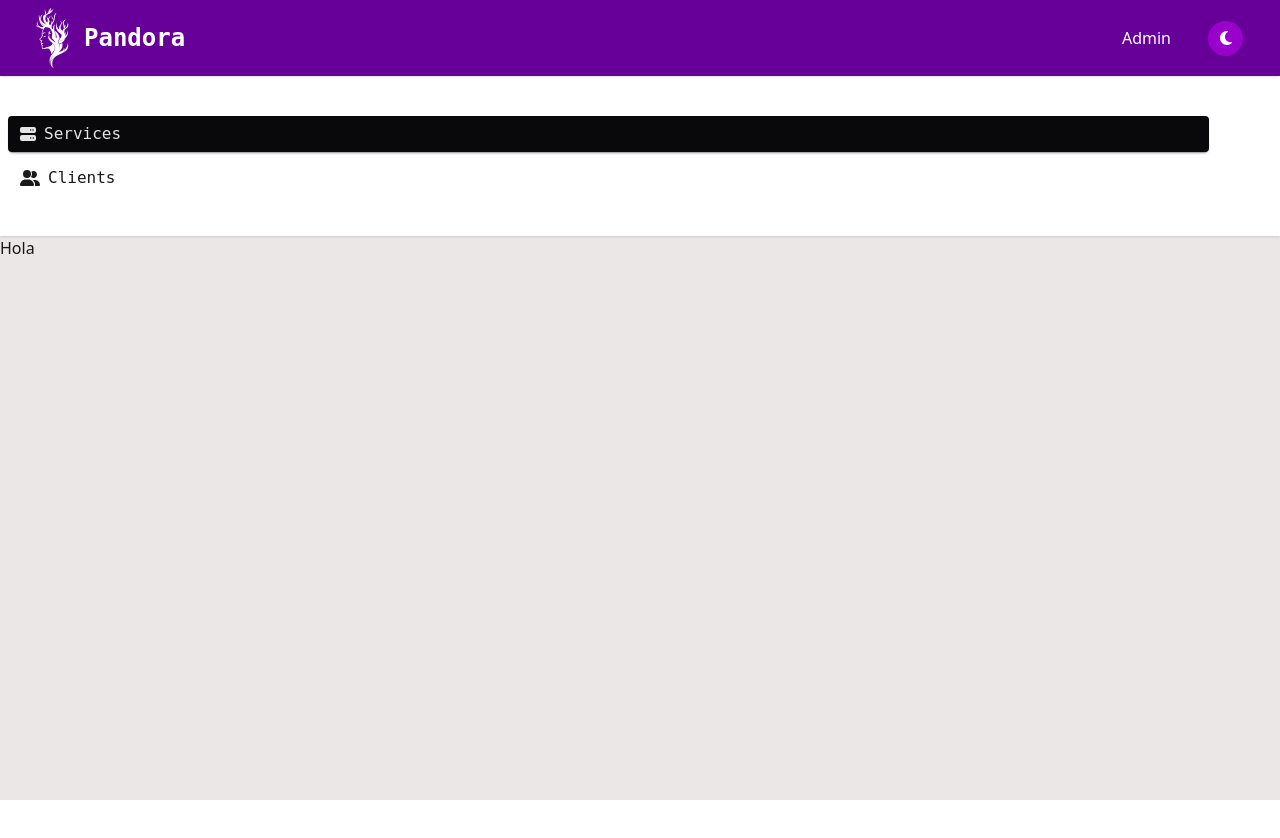
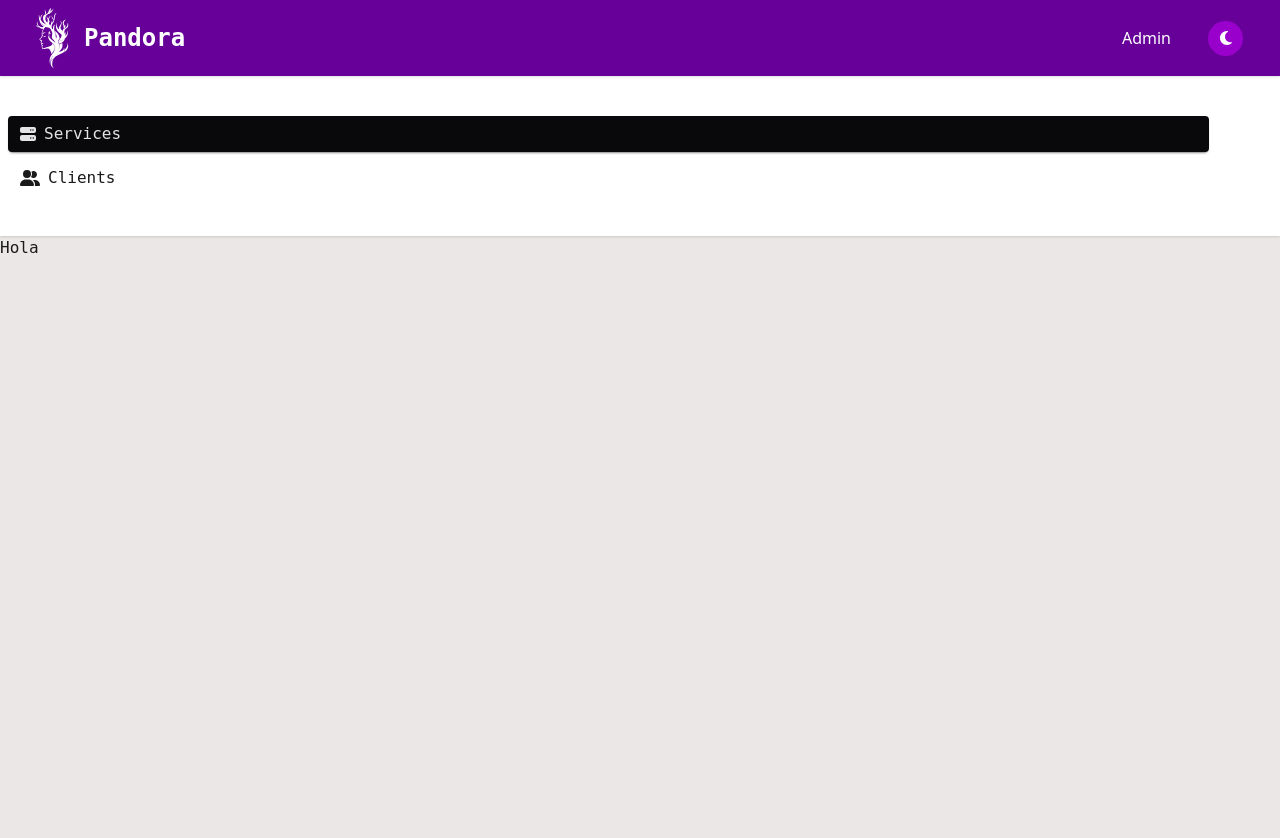
Before and after one commit to PandoraSuite/pandora-admin, a Vue app: page /about in a window 1280 px wide. Shown: the top 838 px of the page. Before the commit the page ends 800 px from the top, so only its background shows below. Built offline with nearby package versions, Linux system fonts and the light colour scheme.

Commit message:
:lipstick: style(AboutView) Refactoring some styles for correctly layout rendering.

```diff
--- a/src/views/AboutView.vue
+++ b/src/views/AboutView.vue
@@ -1,13 +1,9 @@
 <template>
-  <div>
-    Hola
+  <div class="flex flex-col min-h-screen">
+    <h1>Hola</h1>
   </div>
 </template>
 
-<script setup lang="ts">
+<script setup lang="ts"></script>
 
-</script>
-
-<style scoped>
-
-</style>
+<style scoped></style>
```
